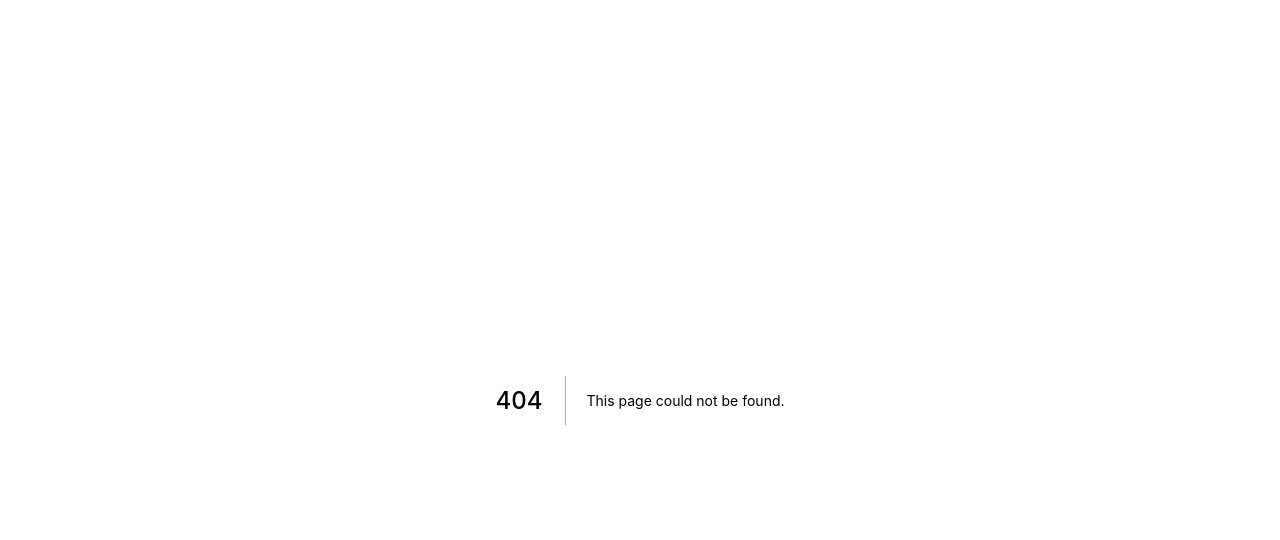
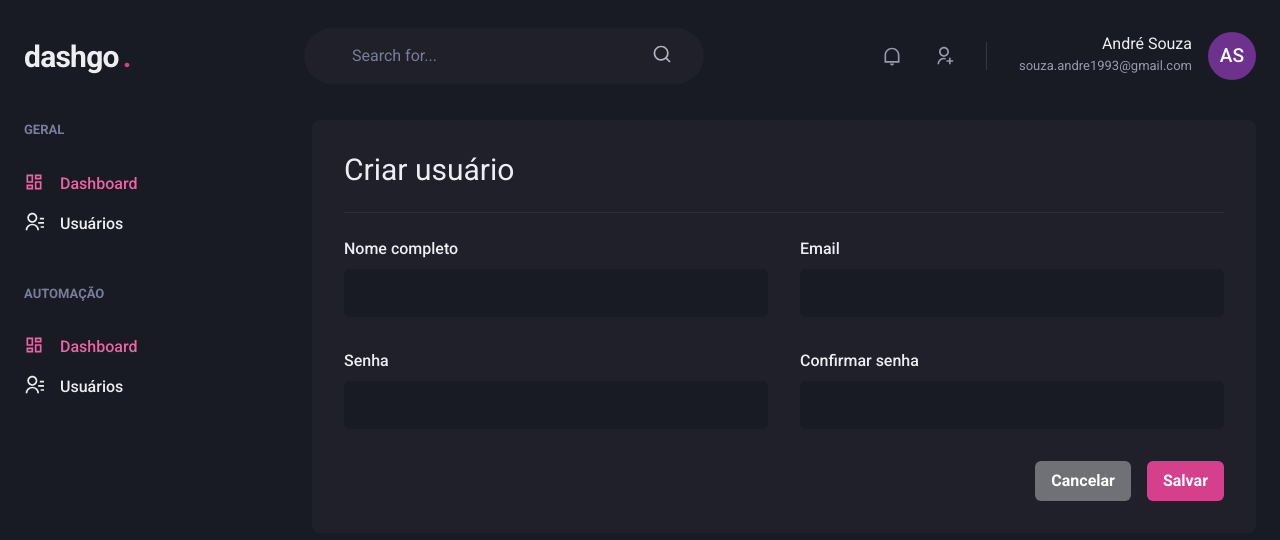
Before and after one commit to andresouza7/ignite-reactjs-chapter-IV-dashgo, a Next.js app: page /users/create in a window 1280 px wide. Before the commit this address had no page. Shown: the top 540 px of the page. Built offline with nearby package versions, Linux system fonts and the light colour scheme.

Commit message:
completed user form page

```diff
--- /dev/null
+++ b/src/pages/users/create.tsx
@@ -0,0 +1,58 @@
+import {
+  Flex,
+  Box,
+  Heading,
+  Divider,
+  HStack,
+  VStack,
+  SimpleGrid,
+  Button
+} from "@chakra-ui/react";
+import { Input } from "../../components/Form/Input";
+import { Header } from "../../components/Header";
+import { Sidebar } from "../../components/Sidebar";
+
+export default function UserList() {
+  return (
+    <Box>
+      <Header />
+
+      <Flex
+        w="100%"
+        my="6"
+        maxWidth={1480}
+        mx="auto"
+        px="6"
+      >
+        <Sidebar />
+
+        <Box flex="1" borderRadius="8" bg="gray.800" p="8">
+          <Heading size="lg" fontWeight="normal">
+            Criar usuário
+          </Heading>
+
+          <Divider my="6" borderColor="gray.700" />
+
+          <VStack spacing="8">
+            <SimpleGrid minChildWidth="240px" spacing="8" w="100%">
+              <Input name="name" label="Nome completo" />
+              <Input name="email" label="Email" type="email" />
+            </SimpleGrid>
+
+            <SimpleGrid minChildWidth="240px" spacing="8" w="100%">
+              <Input name="password" label="Senha" type="password" />
+              <Input name="password_confirmation" label="Confirmar senha" type="password" />
+            </SimpleGrid>
+          </VStack>
+
+          <Flex mt="8" justify="flex-end">
+            <HStack spacing="4">
+              <Button colorScheme="whiteAlpha">Cancelar</Button>
+              <Button colorScheme="pink">Salvar</Button>
+            </HStack>
+          </Flex>
+        </Box>
+      </Flex>
+    </Box>
+  )
+}
```
